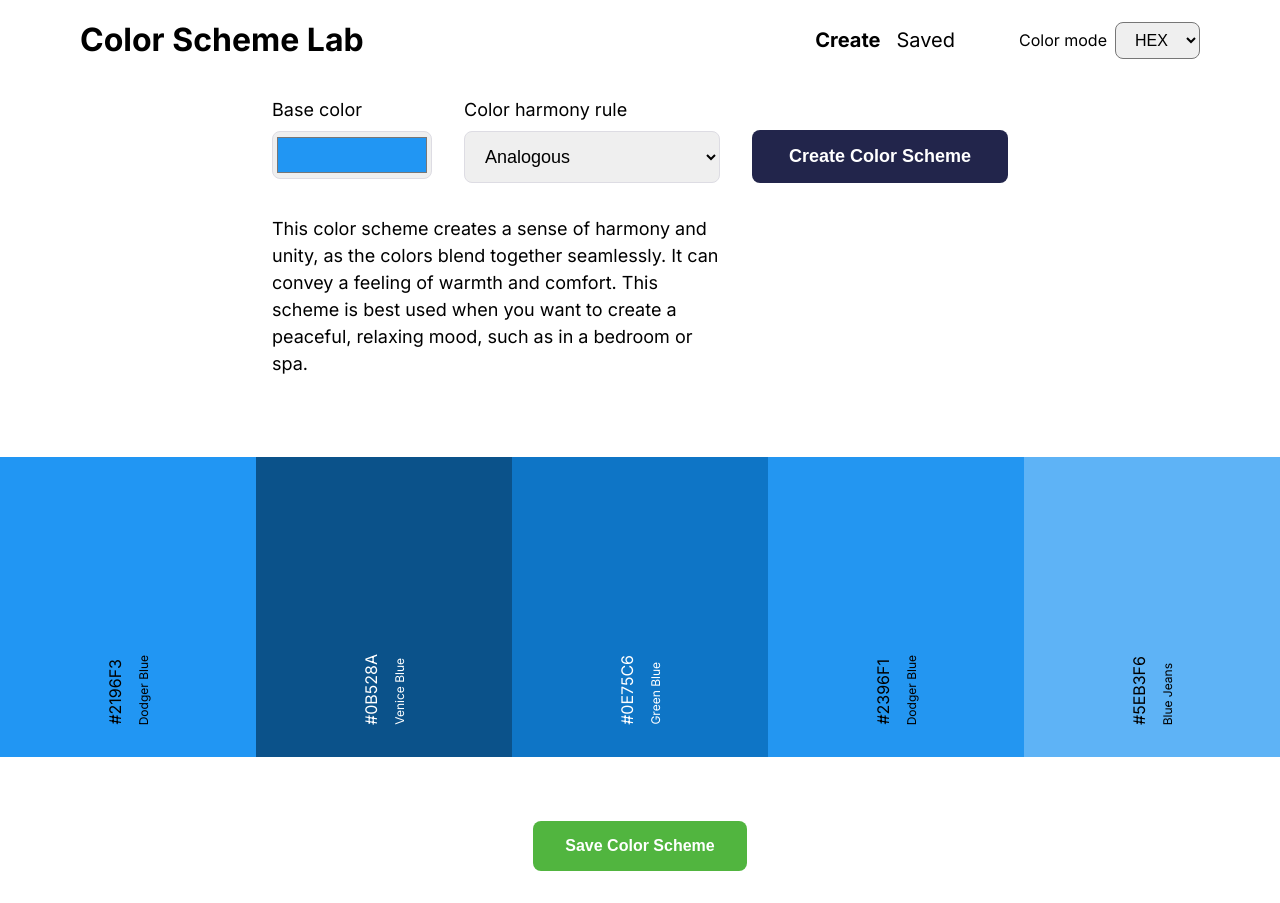
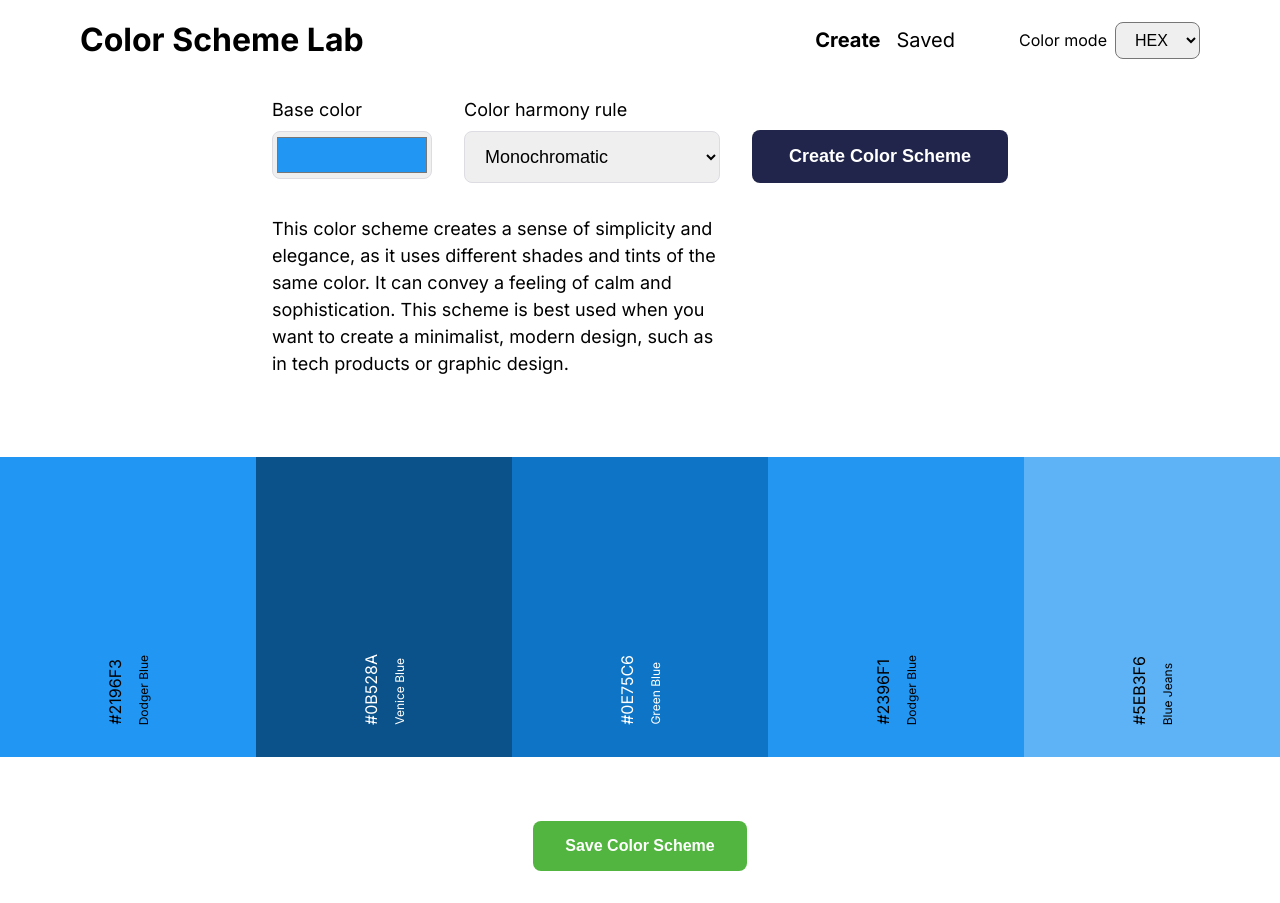
Before and after one commit to goranstevanovic/color-scheme-lab, a React (Create React App) app: page / in a window 1280 px wide. Built offline with nearby package versions, Linux system fonts and the light colour scheme.

Commit message:
Generate color scheme (#21)
Generate and display color scheme when Create Color Scheme button is clicked, based on the selected base color and the selected color harmony rule.

```diff
--- a/src/components/Button/index.tsx
+++ b/src/components/Button/index.tsx
@@ -4,9 +4,10 @@ type buttonType = 'create' | 'save' | 'delete';
 
 type buttonProps = {
   type: buttonType;
+  onClick: Function;
 };
 
-function Button({ type }: buttonProps) {
+function Button({ type, onClick }: buttonProps) {
   let classes = styles.button;
   let text;
 
@@ -25,7 +26,11 @@ function Button({ type }: buttonProps) {
       break;
   }
 
-  return <button className={classes}>{text}</button>;
+  return (
+    <button className={classes} onClick={(e) => onClick(e)}>
+      {text}
+    </button>
+  );
 }
 
 export default Button;
--- a/src/components/ColorHarmonyOptions/index.tsx
+++ b/src/components/ColorHarmonyOptions/index.tsx
@@ -1,16 +1,62 @@
 import Button from '../Button';
 import styles from './ColorHarmonyOptions.module.css';
+import colorHarmonyRules from '../../data/colorHarmonyRules';
 
-function ColorHarmonyOptions() {
+type colorHarmonyOptionsProps = {
+  baseColor: string;
+  colorHarmonyRule: string;
+  setBaseColor: Function;
+  setColorHarmonyRule: Function;
+  setColorSchemeData: Function;
+};
+
+function ColorHarmonyOptions({
+  baseColor,
+  colorHarmonyRule,
+  setBaseColor,
+  setColorHarmonyRule,
+  setColorSchemeData,
+}: colorHarmonyOptionsProps) {
+  const baseColorChangeHandler = (e: React.ChangeEvent<HTMLInputElement>) => {
+    setBaseColor(e.target.value);
+  };
+
+  const colorHarmonyRuleChangeHandler = (
+    e: React.ChangeEvent<HTMLSelectElement>
+  ) => {
+    setColorHarmonyRule(e.target.value);
+  };
+
+  const createColorSchemeClickHandler = async (
+    e: React.MouseEvent
+  ): Promise<void> => {
+    const color = baseColor.slice(1).toLowerCase();
+    const colorQty = colorHarmonyRules[colorHarmonyRule].colorQty - 1;
+    const url = `https://www.thecolorapi.com/scheme?hex=${color}&format=json&mode=${colorHarmonyRule}&count=${colorQty}`;
+
+    const response = await fetch(url);
+    const colorSchemeData = await response.json();
+    setColorSchemeData(colorSchemeData);
+  };
+
   return (
     <section className={styles.container}>
       <div className={styles.baseColor}>
         <label htmlFor="base-color">Base color</label>
-        <input id="base-color" type="color" value="#2196F3" />
+        <input
+          id="base-color"
+          type="color"
+          value={baseColor}
+          onChange={baseColorChangeHandler}
+        />
       </div>
       <div className={styles.colorHarmonyRule}>
         <label htmlFor="color-harmony-rule">Color harmony rule</label>
-        <select id="color-harmony-rule">
+        <select
+          id="color-harmony-rule"
+          value={colorHarmonyRule}
+          onChange={colorHarmonyRuleChangeHandler}
+        >
           <option value="analogic">Analogous</option>
           <option value="monochrome">Monochromatic</option>
           <option value="triad">Triad</option>
@@ -20,12 +66,9 @@ function ColorHarmonyOptions() {
         </select>
       </div>
       <p className={styles.description}>
-        This color scheme creates a sense of harmony and unity, as the colors
-        blend together seamlessly. It can convey a feeling of warmth and
-        comfort. This scheme is best used when you want to create a peaceful,
-        relaxing mood, such as in a bedroom or spa.
+        {colorHarmonyRules[colorHarmonyRule].description}
       </p>
-      <Button type="create" />
+      <Button type="create" onClick={createColorSchemeClickHandler} />
     </section>
   );
 }
--- a/src/components/ColorScheme/index.tsx
+++ b/src/components/ColorScheme/index.tsx
@@ -14,7 +14,14 @@ function ColorScheme({
   colorSchemeData,
   colorSchemeTitle,
 }: colorSchemeProps) {
-  const button = <Button type={buttonType} />;
+  // For some color schemes, fetched color scheme data object contains `count`
+  // field with correct number, but the `colors` array contains more colors
+  // than necessary. `colorQty` is used to hold the actual number of colors
+  // needed for current color scheme, and it's used to slice the `colors` array
+  // to correct length
+  const colorQty = Number(colorSchemeData.count);
+
+  const button = <Button type={buttonType} onClick={() => {}} />;
   const baseColorSwatch = (
     <ColorSwatch
       colorCode={colorSchemeData.seed.hex.value}
@@ -22,8 +29,11 @@ function ColorScheme({
       textColor={colorSchemeData.seed.contrast.value}
     />
   );
-  const remainingColorSwatches = colorSchemeData.colors.map((color) => (
+  const remainingColorSwatches = colorSchemeData.colors
+    .slice(0, colorQty)
+    .map((color) => (
       <ColorSwatch
+        key={color.hex.value}
         colorCode={color.hex.value}
         colorName={color.name.value}
         textColor={color.contrast.value}
--- /dev/null
+++ b/src/data/colorHarmonyRules.ts
@@ -0,0 +1,44 @@
+type colorHarmonyRulesType = {
+  [key: string]: { description: string; colorQty: number };
+  analogic: { description: string; colorQty: number };
+  monochrome: { description: string; colorQty: number };
+  triad: { description: string; colorQty: number };
+  complement: { description: string; colorQty: number };
+  'analogic-complement': { description: string; colorQty: number };
+  quad: { description: string; colorQty: number };
+};
+
+const colorHarmonyRules: colorHarmonyRulesType = {
+  analogic: {
+    description:
+      'This color scheme creates a sense of harmony and unity, as the colors blend together seamlessly. It can convey a feeling of warmth and comfort. This scheme is best used when you want to create a peaceful, relaxing mood, such as in a bedroom or spa.',
+    colorQty: 5,
+  },
+  monochrome: {
+    description:
+      'This color scheme creates a sense of simplicity and elegance, as it uses different shades and tints of the same color. It can convey a feeling of calm and sophistication. This scheme is best used when you want to create a minimalist, modern design, such as in tech products or graphic design.',
+    colorQty: 5,
+  },
+  triad: {
+    description:
+      "This color scheme creates a sense of balance and variety, as the colors are evenly spaced around the color wheel. It can convey a feeling of playfulness and creativity. This scheme is best used when you want to create a fun, lighthearted design, such as in children's products or entertainment.",
+    colorQty: 3,
+  },
+  complement: {
+    description:
+      'This color scheme creates contrast and tension, as the colors are opposite each other on the color wheel. It can convey a feeling of energy and excitement. This scheme is best used when you want to create a bold, attention-grabbing design, such as in advertising or branding.',
+    colorQty: 2,
+  },
+  'analogic-complement': {
+    description:
+      'This color scheme combines the contrast of complementary colors with the harmony of analogous colors. It can convey a feeling of complexity and depth. This scheme is best used when you want to create a sophisticated, nuanced design, such as in fashion or interior design.',
+    colorQty: 3,
+  },
+  quad: {
+    description:
+      'This color scheme creates a sense of richness and complexity, as the colors are arranged into two complementary pairs. It can convey a feeling of elegance and luxury. This scheme is best used when you want to create a high-end, luxurious design, such as in jewelry or home decor.',
+    colorQty: 4,
+  },
+};
+
+export default colorHarmonyRules;
--- a/src/pages/Create.tsx
+++ b/src/pages/Create.tsx
@@ -1,12 +1,28 @@
+import { useState } from 'react';
 import ColorHarmonyOptions from '../components/ColorHarmonyOptions';
 import ColorScheme from '../components/ColorScheme';
-import { colorSchemeSample } from '../data/colorScheme';
+import {
+  ColorScheme as ColorSchemeType,
+  colorSchemeSample,
+} from '../data/colorScheme';
 
 function Create() {
+  const [baseColor, setBaseColor] = useState('#2196F3');
+  const [colorHarmonyRule, setColorHarmonyRule] = useState('monochrome');
+  const [colorSchemeData, setColorSchemeData] = useState(colorSchemeSample);
+
   return (
     <>
-      <ColorHarmonyOptions />
-      <ColorScheme buttonType="save" colorSchemeData={colorSchemeSample} />
+      <ColorHarmonyOptions
+        baseColor={baseColor}
+        colorHarmonyRule={colorHarmonyRule}
+        setBaseColor={(color: string) => setBaseColor(color)}
+        setColorHarmonyRule={(rule: string) => setColorHarmonyRule(rule)}
+        setColorSchemeData={(colorSchemeData: ColorSchemeType) =>
+          setColorSchemeData(colorSchemeData)
+        }
+      />
+      <ColorScheme buttonType="save" colorSchemeData={colorSchemeData} />
     </>
   );
 }
```
Also changed, not shown: 2 other files (tests, documents, lock files or other folders). Lines whose indentation alone changed are shown as unchanged.
